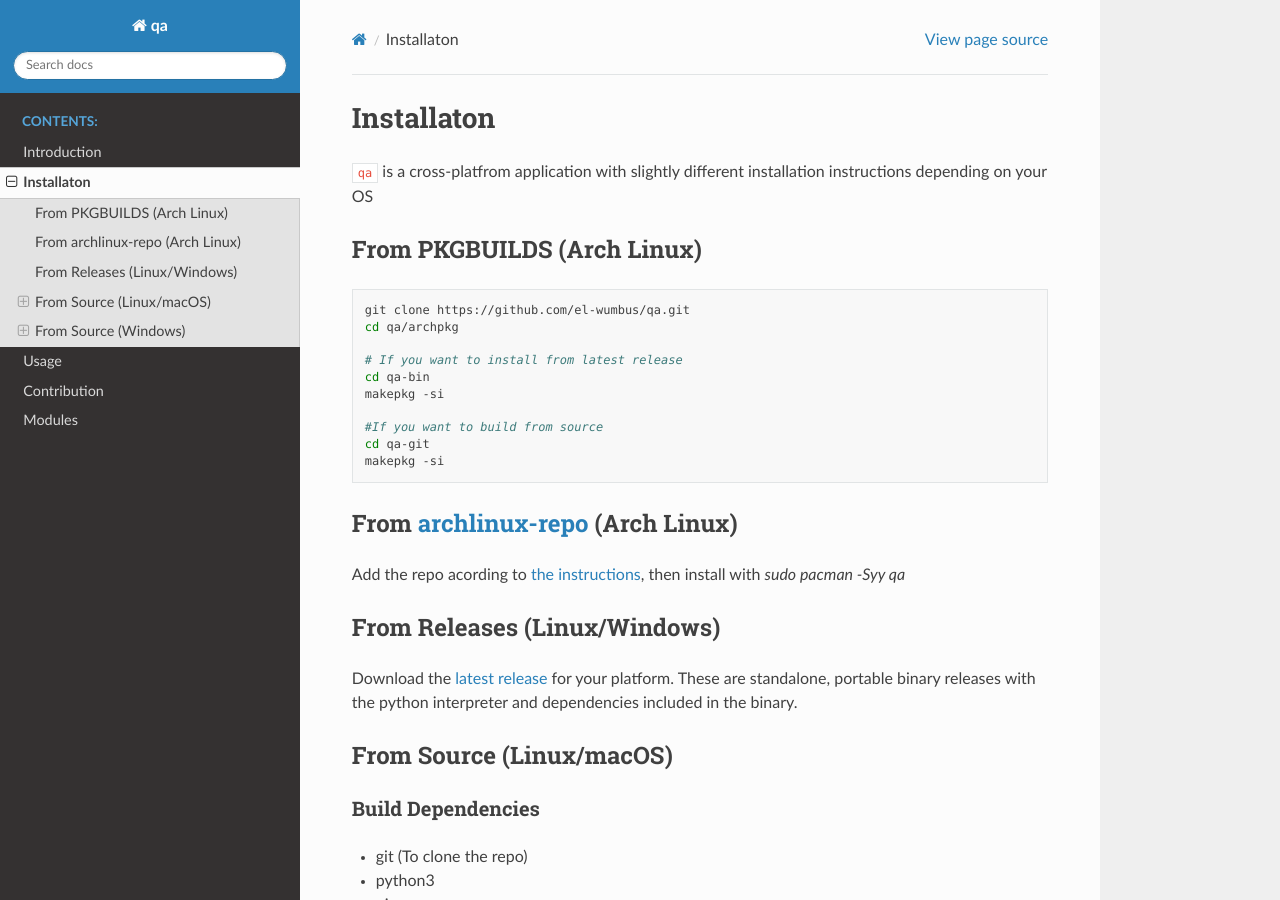
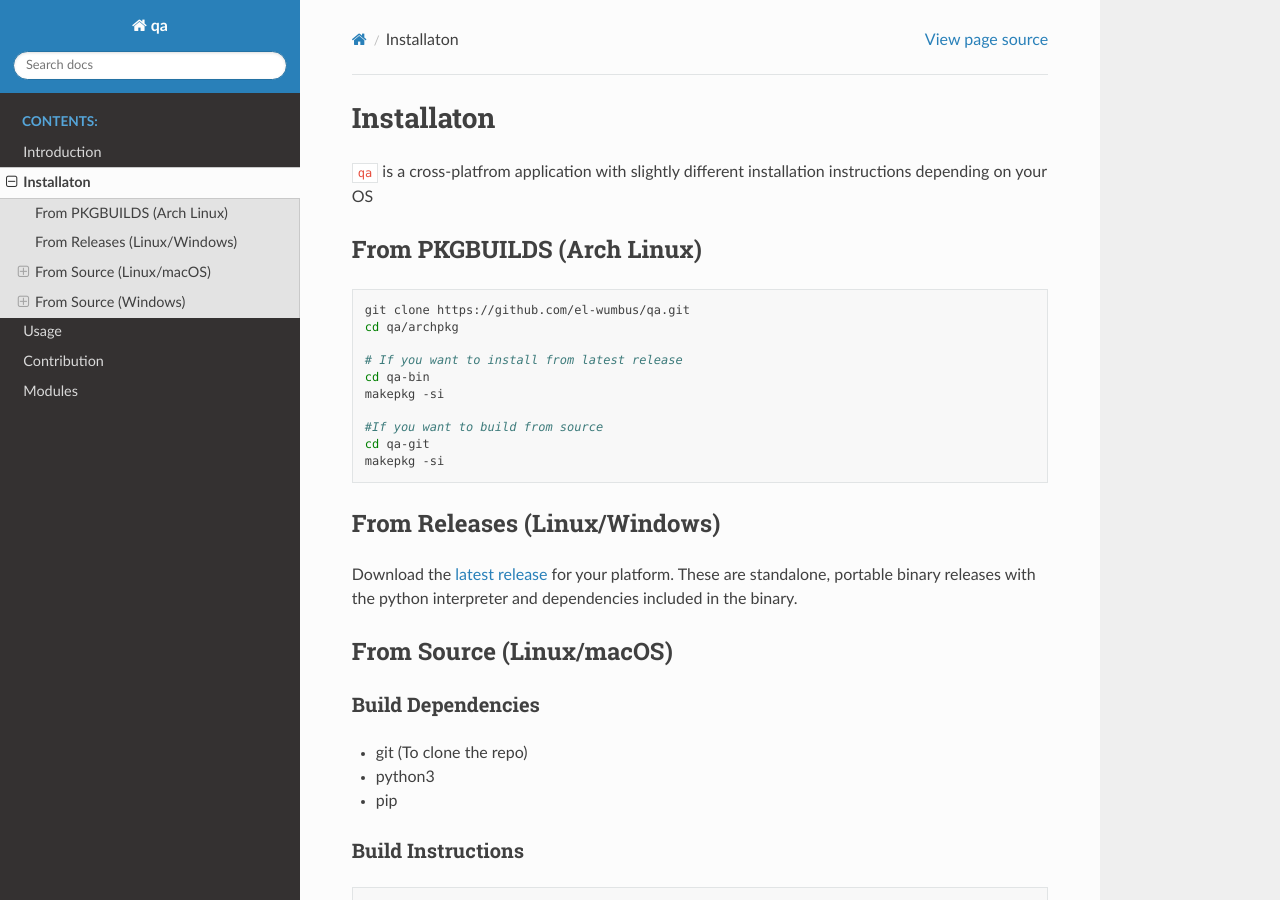
Before and after one commit to El-Wumbus/qa, a Sphinx documentation site: the page built from docs/installation.rst, in a window 1280 px wide and 900 px high. Built offline with Sphinx 7.4.7 and the Read the Docs theme 2.0.0, drawn with Linux system fonts in a browser that asks for light colours.

Commit message:
remove mention of archlinux-repo in documentation

```diff
--- a/docs/installation.rst
+++ b/docs/installation.rst
@@ -19,12 +19,6 @@ From PKGBUILDS (Arch Linux)
    #If you want to build from source
    cd qa-git
    makepkg -si
-
-From `archlinux-repo <https://github.com/El-Wumbus/archlinux-repo>`__ (Arch Linux)
-**********************************************************************************
-
-Add the repo acording to `the instructions <https://github.com/El-Wumbus/archlinux-repo/blob/Master/README.md>`__,
-then install with `sudo pacman -Syy qa`
 
 From Releases (Linux/Windows)
 *****************************
```
